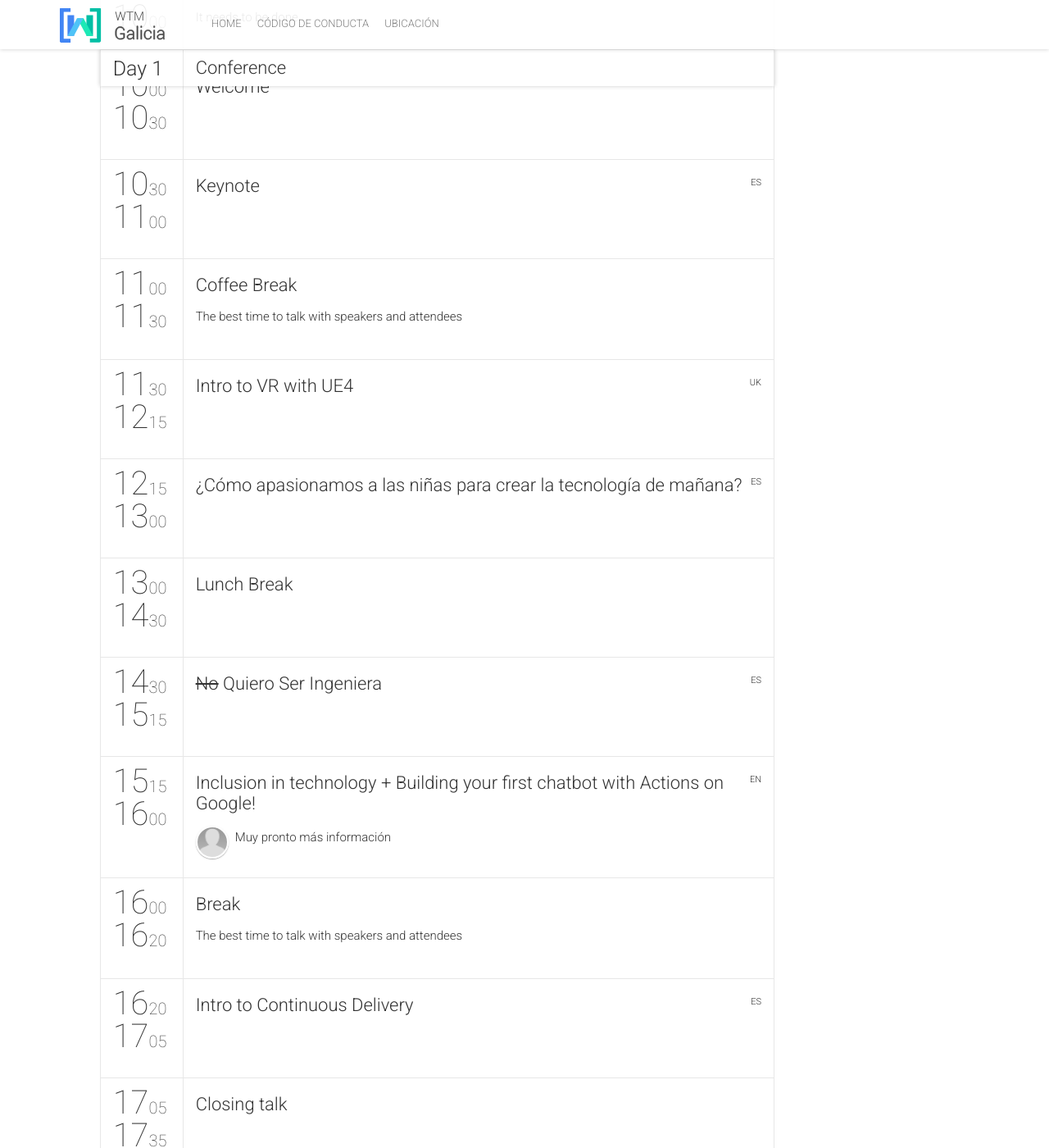
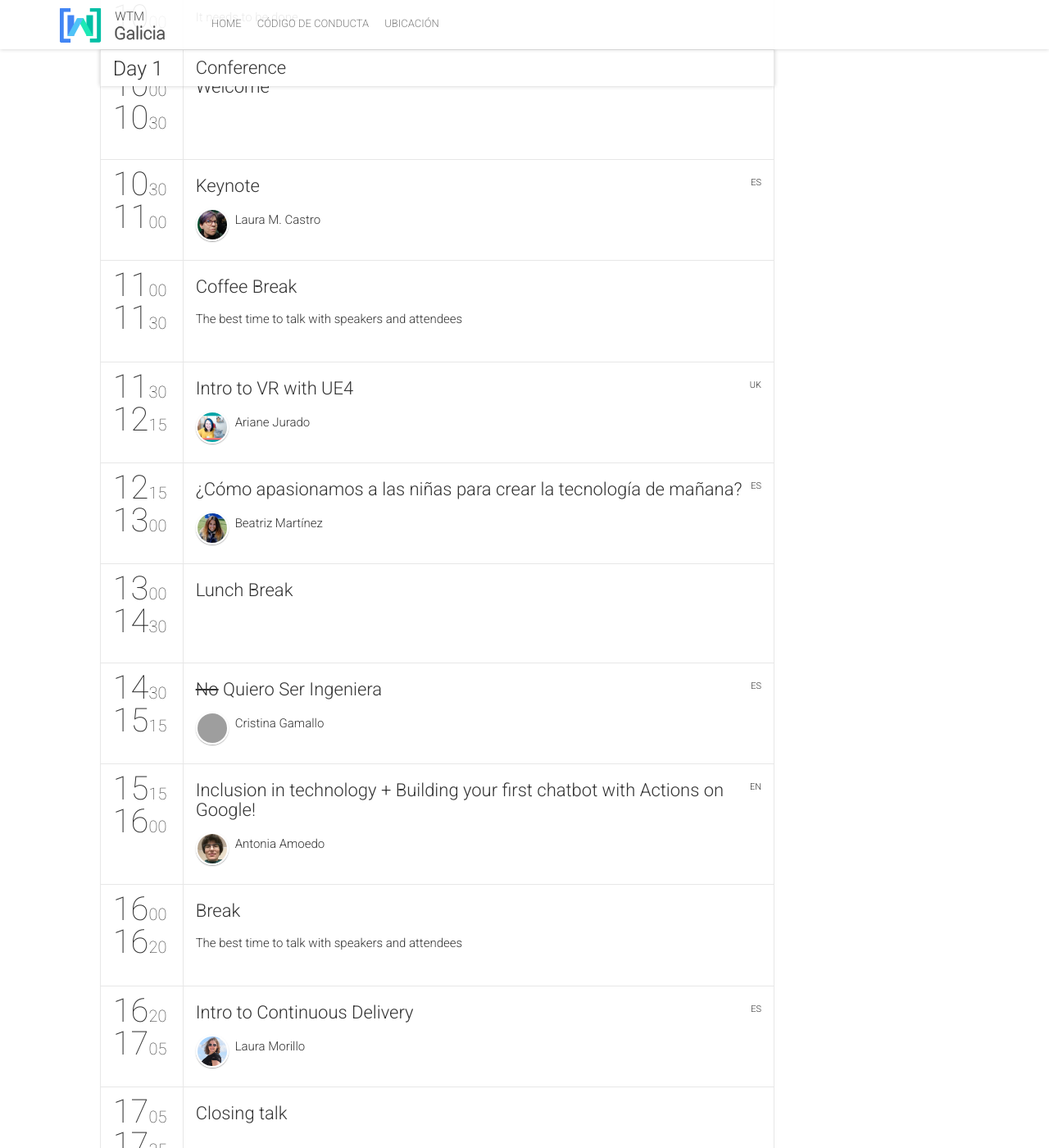
Before and after one commit to gdg-galicia/wtm-2020.gdggalicia.com, a Jekyll site: the page built from schedule.html, in a window 1280 px wide and 1400 px high, scrolled down 627 px. Shown: the whole window at 82% size. Built offline with Jekyll 4.4.1, drawn with Linux system fonts in a browser that asks for light colours; nearby versions of some CDN libraries; comment, search, counter and statistics services are not loaded; some of the changed lines change nothing that is shown; grey boxes are pictures that could not be loaded.

Commit message:
Añadida la foto de Merche y actualizada la sección de speakers

```diff
--- a/_config.yml
+++ b/_config.yml
@@ -82,7 +82,7 @@
 
 # Rockstar Speakers Block
 rockstarSpeakersImage: "rockstar-speakers.jpg"
-rockstarSpeakersCount: 1
+rockstarSpeakersCount: 8
 rockstarSpeakersTitle: "Speakers"
 #rockstarSpeakersButtonText: "Envía tu propuesta"
 #rockstarSpeakersButtonLink: "https://forms.gle/PaefR6diGzCihh256"
--- a/_data/speakers.yml
+++ b/_data/speakers.yml
@@ -1,14 +1,102 @@
 -
   id: 1
-  name: "Muy pronto más información"
+  name: "Antonia"
+  surname: "Amoedo"
+  #company: "Imatia"
+  title: "Project Manager"
+  bio: "Estudié Ingeniería Superior de Telecomunicaciones en la Universidad de Vigo. En 2001, me fui a Portugal con una beca Erasmus para realizar el proyecto fin de carrera en el Instituto de Engenharia Electrónica e Telemática de la Universidade de Aveiro. Allí comencé mi carrera profesional, trabajando para NEC Portugal en el desarrollo de software para móviles. De vuelta a Galicia, he trabajado en diferentes consultoras, principalmente en el desarrollo de aplicaciones Web en Java, en tareas de análisis funcional y de negocio. Actualmente soy Directora de proyectos en la gerencia de Sector público en Imatia Innovation, donde he dirigido proyectos para la administración pública en Galicia y Brasil, en continuo contacto con nuestros clientes."
+  thumbnailUrl: antonia.jpg
+  rockstar: true
+  social:
+    - {name: "linkedin", link: "www.linkedin.com/in/antonia-amoedo-otero-a2708b1"}
+-
+  id: 2
+  name: "Ariane"
+  surname: "Jurado"
+  #company: "LIFULL Connect"
+  title: "Software developer"
+  bio: "Pasé de trabajar 3 años como frontend a trabajar de backend, de consultora a empresa de producto y con prácticas de eXtreme programming. Ha sido un cambio del 180° y un reto enorme que me costó muchos meses poder alcanzar y que me supuso mucha inseguridad y, a su vez, un bloqueo de conocimientos por una barrera  que me puse delante que no me permitía sacar mi potencial. En esta charla te quiero contar cómo fueron mis primeros 6 meses en Lifull Connect, teniendo mucho Síndrome del impostor y cómo he logrado, con el apoyo de mi manager y equipo, lograr hacerle una grieta a esa barrera y comenzar a atravesarla."
+  thumbnailUrl: ariane.jpg
+  rockstar: true
+  social:
+    - {name: "twitter", link: "@ari_reinventada"}
+-
+  id: 3
+  name: "Beatriz"
+  surname: "Martínez"
+  #company: "LIFULL Connect"
+  title: "Software developer"
+  bio: ""
+  thumbnailUrl: beatrizMartinez.jpeg
+  rockstar: true
+  social:
+    - {name: "twitter", link: "@ari_reinventada"}
+-
+  id: 4
+  name: "Cristina Gamallo"
   surname: ""
-  company: ""
-  title: "Rockstar Developer"
+  #company: "LIFULL Connect"
+  title: "Software developer"
   bio: ""
-  thumbnailUrl: you.png
+  thumbnailUrl: cristina.jpg
   rockstar: true
-  ribbon:
-      - {abbr: "WT", title: "Women Techmaker Lead"}
-      - {abbr: "GDG", title: "Google Developer Group"}
   social:
-    - {name: "twitter", link: "https://twitter.com/chibichibibr/"}
+    - {name: "twitter", link: "@ari_reinventada"}
+-
+  id: 5
+  name: "Laura M."
+  surname: "Castro"
+  #company: "LIFULL Connect"
+  title: "Software developer"
+  bio: "Pasé de trabajar 3 años como frontend a trabajar de backend, de consultora a empresa de producto y con prácticas de eXtreme programming. Ha sido un cambio del 180° y un reto enorme que me costó muchos meses poder alcanzar y que me supuso mucha inseguridad y, a su vez, un bloqueo de conocimientos por una barrera  que me puse delante que no me permitía sacar mi potencial. En esta charla te quiero contar cómo fueron mis primeros 6 meses en Lifull Connect, teniendo mucho Síndrome del impostor y cómo he logrado, con el apoyo de mi manager y equipo, lograr hacerle una grieta a esa barrera y comenzar a atravesarla."
+  thumbnailUrl: laura-informal.jpeg
+  rockstar: true
+  social:
+    - {name: "twitter", link: "@ari_reinventada"}
+-
+  id: 6
+  name: "Laura"
+  surname: "Morillo"
+  #company: "LIFULL Connect"
+  title: "Software developer"
+  bio: "Pasé de trabajar 3 años como frontend a trabajar de backend, de consultora a empresa de producto y con prácticas de eXtreme programming. Ha sido un cambio del 180° y un reto enorme que me costó muchos meses poder alcanzar y que me supuso mucha inseguridad y, a su vez, un bloqueo de conocimientos por una barrera  que me puse delante que no me permitía sacar mi potencial. En esta charla te quiero contar cómo fueron mis primeros 6 meses en Lifull Connect, teniendo mucho Síndrome del impostor y cómo he logrado, con el apoyo de mi manager y equipo, lograr hacerle una grieta a esa barrera y comenzar a atravesarla."
+  thumbnailUrl: lauraMorillo.jpg
+  rockstar: true
+  social:
+    - {name: "twitter", link: "@ari_reinventada"}
+-
+  id: 7
+  name: "Marta"
+  surname: "Wiśniewska"
+  #company: "LIFULL Connect"
+  title: "Software developer"
+  bio: ""
+  thumbnailUrl: marta_upd.png
+  rockstar: true
+  social:
+    - {name: "twitter", link: "@ari_reinventada"}
+-
+  id: 8
+  name: "Mercedes"
+  surname: "Rodríguez"
+  #company: "LIFULL Connect"
+  title: "Software developer"
+  bio: ""
+  thumbnailUrl: mrodriguez_upd.jpg
+  rockstar: true
+  social:
+    - {name: "twitter", link: "@ari_reinventada"}
+
+  #id: 1
+  #name: "Muy pronto más información"
+  #surname: ""
+  #company: ""
+  #title: "Rockstar Developer"
+  #bio: ""
+  #thumbnailUrl: you.png
+  #rockstar: true
+  #ribbon:
+  #    - {abbr: "WT", title: "Women Techmaker Lead"}
+  #    - {abbr: "GDG", title: "Google Developer Group"}
+  #social:
+  #  - {name: "twitter", link: "https://twitter.com/chibichibibr/"}
```
Also changed, not shown: img/people/mrodriguez_upd.jpg (added).
